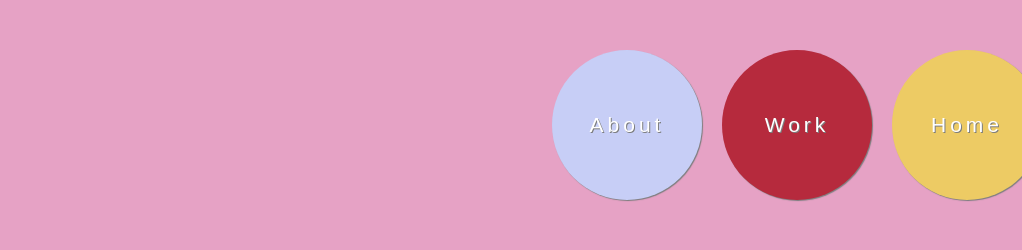
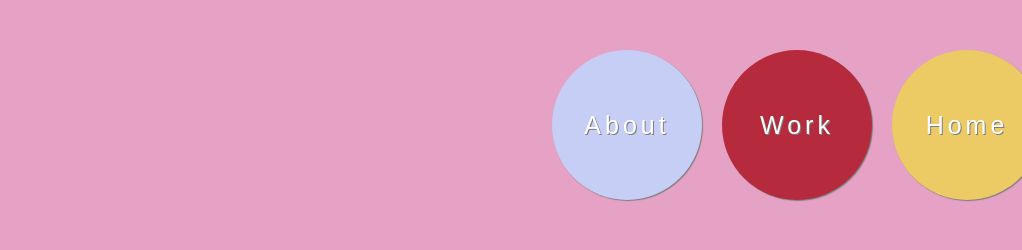
Before and after one commit to cookiesburg/tom-defeo, a React (Create React App) app: page / in a window 1280 px wide. Shown: the top 250 px of the page, without its empty margins (258-1280 px from the left). Built offline with nearby package versions, Linux system fonts and the light colour scheme.

Commit message:
style links

```diff
--- a/src/Header.js
+++ b/src/Header.js
@@ -42,6 +42,8 @@ justify-content: around;
       text-shadow: 1px 1px #7c7d7e;
       text-decoration: none;
       color:white;
+      font-size: 25px;
+      letter-spacing: 4px;
       :visited{
         color: white;
         text-decoration: none;
@@ -57,8 +59,6 @@ const About = styled.div`
   justify-content: center;
   align-items: center;
   color:white;
-  font-size: 21px;
-  letter-spacing: 4px;
 `;
 const Work = styled.div`
   margin: 10px;
@@ -67,8 +67,6 @@ const Work = styled.div`
   justify-content: center;
   align-items: center;
   color:white;
-  font-size: 21px;
-  letter-spacing: 4px;
 `;
 const Contact = styled.div`
   margin: 10px;
@@ -77,6 +75,4 @@ const Contact = styled.div`
   justify-content: center;
   align-items: center;
   color:white;
-  font-size: 21px;
-  letter-spacing: 4px;
 `;
```
